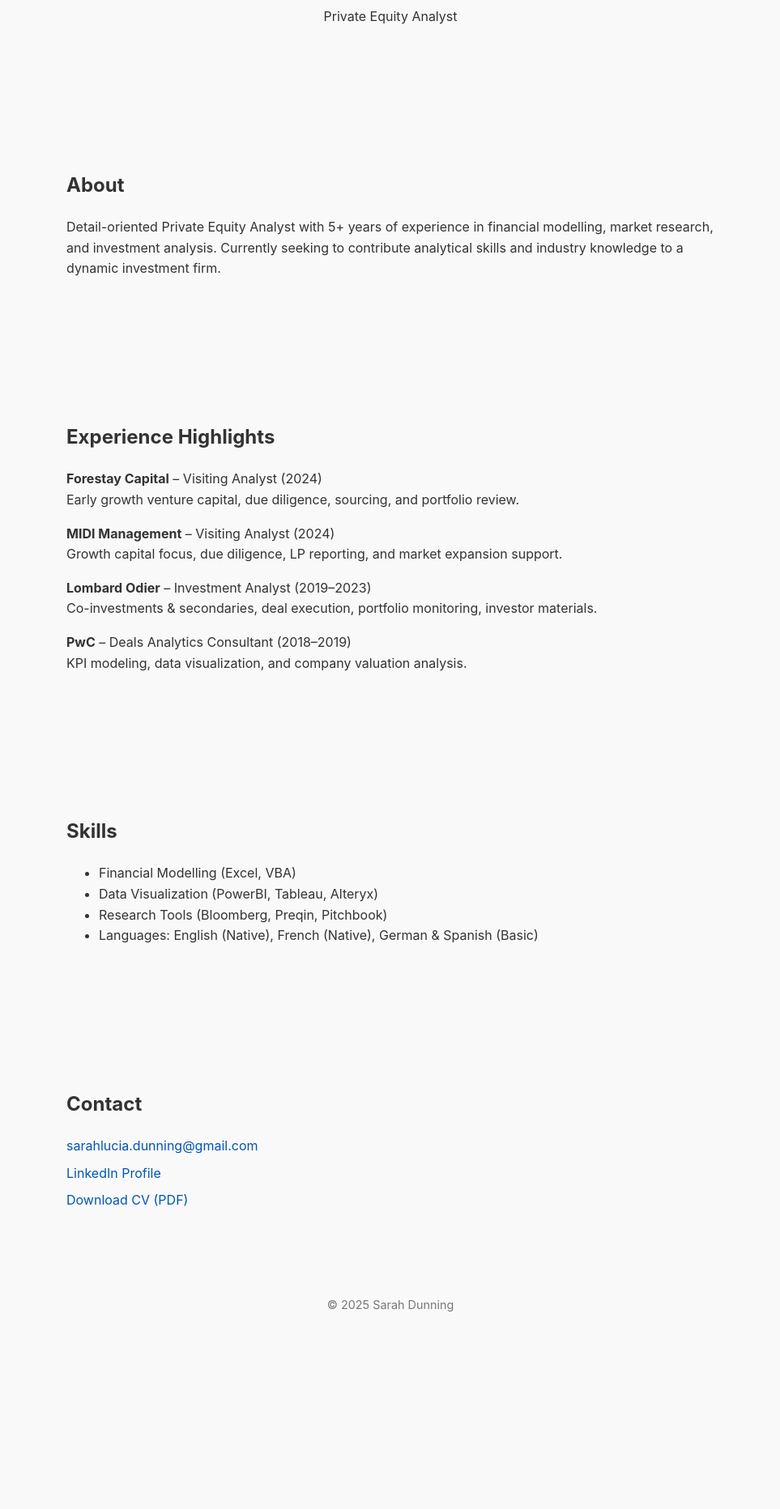
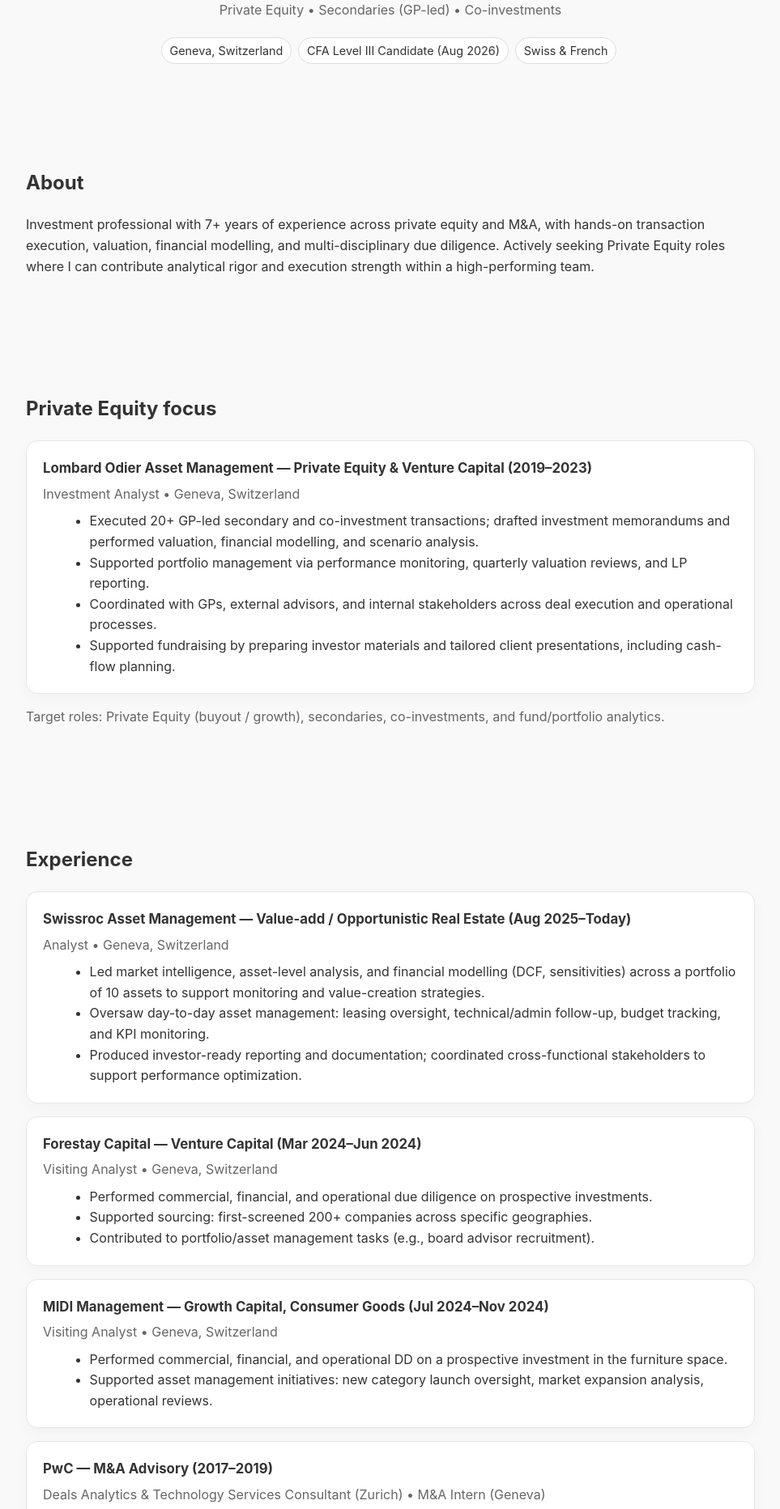
Before and after one commit to sarahdunning/sarahdunning, a plain HTML site: page index.html in a window 1280 px wide. Shown: the part 221-2085 px from the top of the page at 81% size, without its empty margins (158-1121 px from the left). Before the commit the page ends 1876 px from the top, so only its background shows below. Drawn offline with Linux system fonts and the light colour scheme.

Commit message:
Update index.html

```diff
--- a/index.html
+++ b/index.html
@@ -3,7 +3,7 @@
 <head>
   <meta charset="UTF-8" />
   <meta name="viewport" content="width=device-width, initial-scale=1.0" />
-  <title>Sarah Dunning | Private Equity Analyst</title>
+  <title>Sarah Dunning | Private Equity</title>
   <style>
     body {
       margin: 0;
@@ -14,39 +14,56 @@
     }
     header, section {
       padding: 4rem 2rem;
-      max-width: 800px;
+      max-width: 900px;
       margin: auto;
     }
-    header {
-      text-align: center;
-    }
-    h1 {
-      font-size: 2.5rem;
-      margin-bottom: 0.5rem;
-    }
-    h2 {
-      margin-top: 2rem;
-    }
+    header { text-align: center; padding-top: 3.5rem; }
+    h1 { font-size: 2.5rem; margin-bottom: 0.35rem; }
+    h2 { margin-top: 0; }
     nav {
+      position: sticky;
+      top: 0;
+      z-index: 10;
       text-align: center;
       background: #fff;
       padding: 1rem;
       border-bottom: 1px solid #ddd;
     }
     nav a {
-      margin: 0 1rem;
+      margin: 0 0.9rem;
       text-decoration: none;
       color: #555;
+      white-space: nowrap;
     }
-    nav a:hover {
-      color: #000;
+    nav a:hover { color: #000; }
+    .muted { color: #666; }
+    .pill {
+      display: inline-block;
+      padding: 0.25rem 0.6rem;
+      border: 1px solid #ddd;
+      border-radius: 999px;
+      font-size: 0.9rem;
+      margin: 0.25rem 0.25rem 0 0;
+      background: #fff;
     }
+    .card {
+      background: #fff;
+      border: 1px solid #e6e6e6;
+      border-radius: 14px;
+      padding: 1.25rem 1.25rem;
+      margin: 1rem 0;
+      box-shadow: 0 6px 18px rgba(0,0,0,0.03);
+    }
+    .card h3 { margin: 0 0 0.35rem 0; font-size: 1.05rem; }
+    .card p { margin: 0.35rem 0; }
+    ul { margin: 0.5rem 0 0 1.1rem; }
     .contact a {
-      display: block;
+      display: inline-block;
       color: #0056b3;
       text-decoration: none;
-      margin-bottom: 0.5rem;
+      margin: 0.25rem 0.75rem 0.25rem 0;
     }
+    .contact a:hover { text-decoration: underline; }
     footer {
       text-align: center;
       padding: 2rem;
@@ -58,50 +75,137 @@
 <body>
   <nav>
     <a href="#about">About</a>
+    <a href="#pe">Private Equity</a>
     <a href="#experience">Experience</a>
     <a href="#skills">Skills</a>
+    <a href="#writing">Writing</a>
     <a href="#contact">Contact</a>
   </nav>
 
   <header>
     <h1>Sarah Dunning</h1>
-    <p>Private Equity Analyst</p>
+    <p class="muted">Private Equity • Secondaries (GP-led) • Co-investments</p>
+    <div>
+      <span class="pill">Geneva, Switzerland</span>
+      <span class="pill">CFA Level III Candidate (Aug 2026)</span>
+      <span class="pill">Swiss & French</span>
+    </div>
   </header>
 
   <section id="about">
     <h2>About</h2>
-    <p>Detail-oriented Private Equity Analyst with 5+ years of experience in financial modelling, market research, and investment analysis. Currently seeking to contribute analytical skills and industry knowledge to a dynamic investment firm.</p>
+    <p>
+      Investment professional with 7+ years of experience across private equity and M&A, with hands-on transaction execution,
+      valuation, financial modelling, and multi-disciplinary due diligence. Actively seeking Private Equity roles where I can
+      contribute analytical rigor and execution strength within a high-performing team.
+    </p>
+  </section>
+
+  <section id="pe">
+    <h2>Private Equity focus</h2>
+    <div class="card">
+      <h3>Lombard Odier Asset Management — Private Equity & Venture Capital (2019–2023)</h3>
+      <p class="muted">Investment Analyst • Geneva, Switzerland</p>
+      <ul>
+        <li>Executed 20+ GP-led secondary and co-investment transactions; drafted investment memorandums and performed valuation, financial modelling, and scenario analysis.</li>
+        <li>Supported portfolio management via performance monitoring, quarterly valuation reviews, and LP reporting.</li>
+        <li>Coordinated with GPs, external advisors, and internal stakeholders across deal execution and operational processes.</li>
+        <li>Supported fundraising by preparing investor materials and tailored client presentations, including cash-flow planning.</li>
+      </ul>
+    </div>
+    <p class="muted">
+      Target roles: Private Equity (buyout / growth), secondaries, co-investments, and fund/portfolio analytics.
+    </p>
   </section>
 
   <section id="experience">
-    <h2>Experience Highlights</h2>
-    <p><strong>Forestay Capital</strong> – Visiting Analyst (2024)<br />Early growth venture capital, due diligence, sourcing, and portfolio review.</p>
-    <p><strong>MIDI Management</strong> – Visiting Analyst (2024)<br />Growth capital focus, due diligence, LP reporting, and market expansion support.</p>
-    <p><strong>Lombard Odier</strong> – Investment Analyst (2019–2023)<br />Co-investments & secondaries, deal execution, portfolio monitoring, investor materials.</p>
-    <p><strong>PwC</strong> – Deals Analytics Consultant (2018–2019)<br />KPI modeling, data visualization, and company valuation analysis.</p>
+    <h2>Experience</h2>
+
+    <div class="card">
+      <h3>Swissroc Asset Management — Value-add / Opportunistic Real Estate (Aug 2025–Today)</h3>
+      <p class="muted">Analyst • Geneva, Switzerland</p>
+      <ul>
+        <li>Led market intelligence, asset-level analysis, and financial modelling (DCF, sensitivities) across a portfolio of 10 assets to support monitoring and value-creation strategies.</li>
+        <li>Oversaw day-to-day asset management: leasing oversight, technical/admin follow-up, budget tracking, and KPI monitoring.</li>
+        <li>Produced investor-ready reporting and documentation; coordinated cross-functional stakeholders to support performance optimization.</li>
+      </ul>
+    </div>
+
+    <div class="card">
+      <h3>Forestay Capital — Venture Capital (Mar 2024–Jun 2024)</h3>
+      <p class="muted">Visiting Analyst • Geneva, Switzerland</p>
+      <ul>
+        <li>Performed commercial, financial, and operational due diligence on prospective investments.</li>
+        <li>Supported sourcing: first-screened 200+ companies across specific geographies.</li>
+        <li>Contributed to portfolio/asset management tasks (e.g., board advisor recruitment).</li>
+      </ul>
+    </div>
+
+    <div class="card">
+      <h3>MIDI Management — Growth Capital, Consumer Goods (Jul 2024–Nov 2024)</h3>
+      <p class="muted">Visiting Analyst • Geneva, Switzerland</p>
+      <ul>
+        <li>Performed commercial, financial, and operational DD on a prospective investment in the furniture space.</li>
+        <li>Supported asset management initiatives: new category launch oversight, market expansion analysis, operational reviews.</li>
+      </ul>
+    </div>
+
+    <div class="card">
+      <h3>PwC — M&A Advisory (2017–2019)</h3>
+      <p class="muted">Deals Analytics & Technology Services Consultant (Zurich) • M&A Intern (Geneva)</p>
+      <ul>
+        <li>Built KPI dashboards and performed quantitative analyses (sales, KPI, attrition) using data visualization tools.</li>
+        <li>Conducted valuation work (trading/transaction multiples, DCF) and supported sell-side information memorandums and target screenings.</li>
+      </ul>
+    </div>
+
+    <div class="card">
+      <h3>Chappuis Halder — Financial Services Management Consulting (2015–2016)</h3>
+      <p class="muted">Analyst • Geneva, Switzerland</p>
+      <ul>
+        <li>Supported strategic projects for Swiss financial institutions (e.g., digital transformation strategy).</li>
+      </ul>
+    </div>
   </section>
 
   <section id="skills">
     <h2>Skills</h2>
-    <ul>
-      <li>Financial Modelling (Excel, VBA)</li>
-      <li>Data Visualization (PowerBI, Tableau, Alteryx)</li>
-      <li>Research Tools (Bloomberg, Preqin, Pitchbook)</li>
-      <li>Languages: English (Native), French (Native), German & Spanish (Basic)</li>
-    </ul>
+    <div class="card">
+      <ul>
+        <li><strong>Financial modelling:</strong> Excel, VBA</li>
+        <li><strong>Data visualization:</strong> PowerBI, Alteryx, Tableau</li>
+        <li><strong>Research:</strong> Bloomberg, Preqin, Pitchbook</li>
+        <li><strong>Languages:</strong> English (Native), French (Native), German (Basic), Spanish (Basic)</li>
+      </ul>
+    </div>
+  </section>
+
+  <section id="writing">
+    <h2>Writing</h2>
+    <div class="card">
+      <h3>sarahdunning — Substack</h3>
+      <p>
+        Writing about consumer spaces (consumer products, CPG/FMCG) and companies at venture-stage growth — including operating
+        companies as well as investing firms, with a particular interest in VC and PE funds.
+      </p>
+      <p>
+        <a href="https://substack.com/@sarahdunning" target="_blank" rel="noopener noreferrer">Read on Substack</a>
+      </p>
+      <p class="muted">Future: showcasing selected analyses and experiments (potentially “vibe coding”).</p>
+    </div>
   </section>
 
   <section id="contact">
     <h2>Contact</h2>
     <div class="contact">
       <a href="mailto:sarahlucia.dunning@gmail.com">sarahlucia.dunning@gmail.com</a>
-      <a href="https://www.linkedin.com/in/s-dunning/" target="_blank">LinkedIn Profile</a>
+      <a href="https://www.linkedin.com/in/s-dunning/" target="_blank" rel="noopener noreferrer">LinkedIn</a>
       <a href="DUNNING_Sarah_CV.pdf" download>Download CV (PDF)</a>
     </div>
   </section>
 
   <footer>
-    &copy; 2025 Sarah Dunning
+    &copy; 2026 Sarah Dunning
   </footer>
 </body>
 </html>
```
